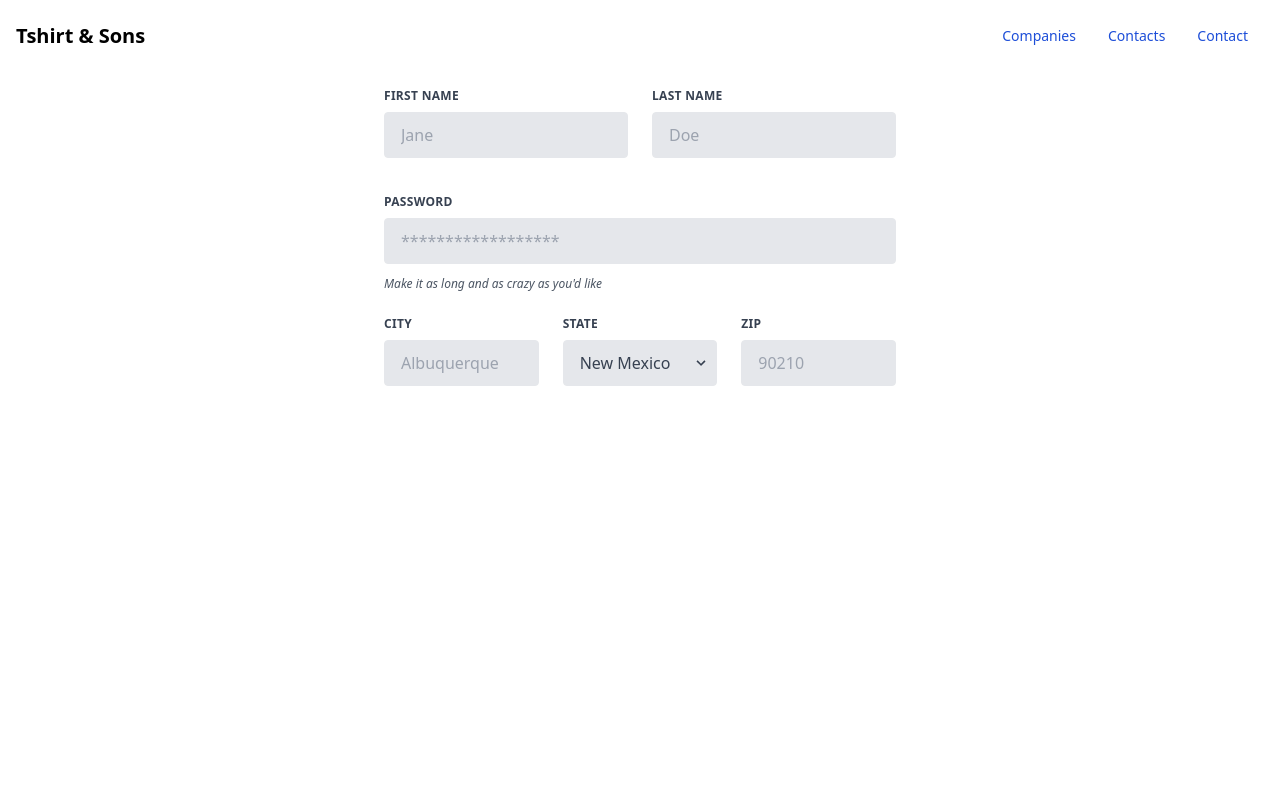
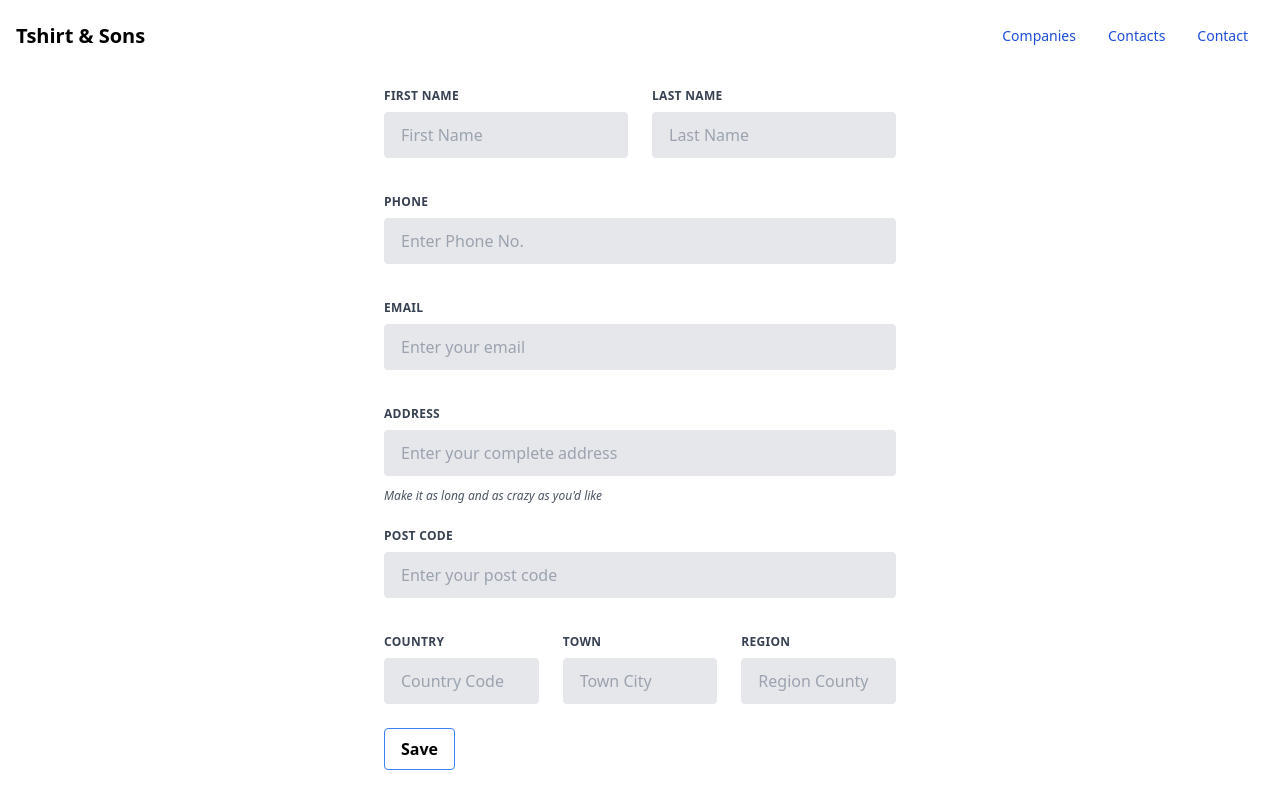
Before and after one commit to osamazameer/tshirtnsons, a Vue app: page /add-contact in a window 1280 px wide. Built offline with nearby package versions, Linux system fonts and the light colour scheme.

Commit message:
Add-Contacts Form Complete

```diff
--- a/src/components/FormView.vue
+++ b/src/components/FormView.vue
@@ -1,33 +1,37 @@
 <template>
-  <form class="w-full max-w-lg m-auto pt-4">
+  <form class="w-full max-w-lg m-auto pt-4" @submit.prevent="onSubmit">
     <div class="flex flex-wrap -mx-3 mb-6">
       <div class="w-full md:w-1/2 px-3 mb-6 md:mb-0">
         <label
           class="block uppercase tracking-wide text-gray-700 text-xs font-bold mb-2"
-          for="grid-first-name"
+          for="first-name"
         >
           First Name
         </label>
         <input
           class="appearance-none block w-full bg-gray-200 text-gray-700 border rounded py-3 px-4 mb-3 leading-tight focus:outline-none focus:bg-white"
-          id="grid-first-name"
+          id="first-name"
+          name="first-name"
+          v-model="form.first_name"
           type="text"
-          placeholder="Jane"
+          placeholder="First Name"
         />
         <!-- <p class="text-red-500 text-xs italic">Please fill out this field.</p> -->
       </div>
       <div class="w-full md:w-1/2 px-3">
         <label
           class="block uppercase tracking-wide text-gray-700 text-xs font-bold mb-2"
-          for="grid-last-name"
+          for="last-name"
         >
           Last Name
         </label>
         <input
           class="appearance-none block w-full bg-gray-200 text-gray-700 border border-gray-200 rounded py-3 px-4 leading-tight focus:outline-none focus:bg-white focus:border-gray-500"
-          id="grid-last-name"
+          id="last-name"
+          name="last-name"
+          v-model="form.last_name"
           type="text"
-          placeholder="Doe"
+          placeholder="Last Name"
         />
       </div>
     </div>
@@ -35,94 +39,174 @@
       <div class="w-full px-3">
         <label
           class="block uppercase tracking-wide text-gray-700 text-xs font-bold mb-2"
-          for="grid-password"
+          for="phone"
         >
-          Password
+          Phone
         </label>
         <input
           class="appearance-none block w-full bg-gray-200 text-gray-700 border border-gray-200 rounded py-3 px-4 mb-3 leading-tight focus:outline-none focus:bg-white focus:border-gray-500"
-          id="grid-password"
-          type="password"
-          placeholder="******************"
+          id="phone"
+          name="phone"
+          v-model="form.phone"
+          type="tel"
+          placeholder="Enter Phone No."
+        />
+      </div>
+    </div>
+    <div class="flex flex-wrap -mx-3 mb-6">
+      <div class="w-full px-3">
+        <label
+          class="block uppercase tracking-wide text-gray-700 text-xs font-bold mb-2"
+          for="email"
+        >
+          Email
+        </label>
+        <input
+          class="appearance-none block w-full bg-gray-200 text-gray-700 border border-gray-200 rounded py-3 px-4 mb-3 leading-tight focus:outline-none focus:bg-white focus:border-gray-500"
+          id="email"
+          name="email"
+          v-model="form.email"
+          type="email"
+          placeholder="Enter your email"
+        />
+      </div>
+    </div>
+    <div class="flex flex-wrap -mx-3 mb-6">
+      <div class="w-full px-3">
+        <label
+          class="block uppercase tracking-wide text-gray-700 text-xs font-bold mb-2"
+          for="address"
+        >
+          Address
+        </label>
+        <input
+          class="appearance-none block w-full bg-gray-200 text-gray-700 border border-gray-200 rounded py-3 px-4 mb-3 leading-tight focus:outline-none focus:bg-white focus:border-gray-500"
+          id="address"
+          name="address"
+          v-model="form.address"
+          type="text"
+          placeholder="Enter your complete address"
         />
         <p class="text-gray-600 text-xs italic">
           Make it as long and as crazy as you'd like
         </p>
       </div>
     </div>
+    <div class="flex flex-wrap -mx-3 mb-6">
+      <div class="w-full px-3">
+        <label
+          class="block uppercase tracking-wide text-gray-700 text-xs font-bold mb-2"
+          for="post_code"
+        >
+          Post Code
+        </label>
+        <input
+          class="appearance-none block w-full bg-gray-200 text-gray-700 border border-gray-200 rounded py-3 px-4 mb-3 leading-tight focus:outline-none focus:bg-white focus:border-gray-500"
+          id="post_code"
+          name="post_code"
+          v-model="form.post_code"
+          type="text"
+          placeholder="Enter your post code"
+        />
+      </div>
+    </div>
     <div class="flex flex-wrap -mx-3 mb-2">
       <div class="w-full md:w-1/3 px-3 mb-6 md:mb-0">
         <label
           class="block uppercase tracking-wide text-gray-700 text-xs font-bold mb-2"
-          for="grid-city"
+          for="country_code"
         >
-          City
+          Country
         </label>
         <input
           class="appearance-none block w-full bg-gray-200 text-gray-700 border border-gray-200 rounded py-3 px-4 leading-tight focus:outline-none focus:bg-white focus:border-gray-500"
-          id="grid-city"
+          id="country_code"
+          name="country_code"
+          v-model="form.country_code"
           type="text"
-          placeholder="Albuquerque"
+          placeholder="Country Code"
         />
       </div>
+
       <div class="w-full md:w-1/3 px-3 mb-6 md:mb-0">
         <label
           class="block uppercase tracking-wide text-gray-700 text-xs font-bold mb-2"
-          for="grid-state"
+          for="town_city"
         >
-          State
+          Town
         </label>
-        <div class="relative">
-          <select
-            class="block appearance-none w-full bg-gray-200 border border-gray-200 text-gray-700 py-3 px-4 pr-8 rounded leading-tight focus:outline-none focus:bg-white focus:border-gray-500"
-            id="grid-state"
-          >
-            <option>New Mexico</option>
-            <option>Missouri</option>
-            <option>Texas</option>
-          </select>
-          <div
-            class="pointer-events-none absolute inset-y-0 right-0 flex items-center px-2 text-gray-700"
-          >
-            <svg
-              class="fill-current h-4 w-4"
-              xmlns="http://www.w3.org/2000/svg"
-              viewBox="0 0 20 20"
-            >
-              <path
-                d="M9.293 12.95l.707.707L15.657 8l-1.414-1.414L10 10.828 5.757 6.586 4.343 8z"
-              />
-            </svg>
-          </div>
-        </div>
+        <input
+          class="appearance-none block w-full bg-gray-200 text-gray-700 border border-gray-200 rounded py-3 px-4 leading-tight focus:outline-none focus:bg-white focus:border-gray-500"
+          id="town_city"
+          name="town_city"
+          v-model="form.town_city"
+          type="text"
+          placeholder="Town City"
+        />
       </div>
+
       <div class="w-full md:w-1/3 px-3 mb-6 md:mb-0">
         <label
           class="block uppercase tracking-wide text-gray-700 text-xs font-bold mb-2"
-          for="grid-zip"
+          for="region_county"
         >
-          Zip
+          Region
         </label>
         <input
           class="appearance-none block w-full bg-gray-200 text-gray-700 border border-gray-200 rounded py-3 px-4 leading-tight focus:outline-none focus:bg-white focus:border-gray-500"
-          id="grid-zip"
+          id="region_county"
+          name="region_county"
+          v-model="form.region_county"
           type="text"
-          placeholder="90210"
+          placeholder="Region County"
         />
       </div>
+    </div>
+    <div class="w-full m-auto">
+      <button
+        type="submit"
+        class="mt-4 mb-4 bg-transparent hover:bg-blue-500 text-white-100 font-semibold hover:text-white py-2 px-4 border border-blue-500 hover:border-transparent rounded"
+      >
+        Save
+      </button>
     </div>
   </form>
 </template>
 
 <script>
+import { reactive } from "vue";
+import { useRouter } from "vue-router";
+import axios from "axios";
+
 export default {
   props: {
     companies: Array,
-    contacts: Array,
   },
+
   setup(props) {
+    const router = useRouter();
+
+    const form = reactive({
+      first_name: "",
+      last_name: "",
+      email: "",
+      address: "",
+      postcode: "",
+      town_city: "",
+      country_code: "",
+      region_county: "",
+      phone: "",
+    });
+
+    const onSubmit = async () => {
+      await axios.post("https://ui-test.tshirtandsons.com/api/contacts", form);
+      await router.push({ name: "contacts" });
+    };
+
     return {
+      form,
       props,
+      onSubmit,
     };
   },
 };
```
